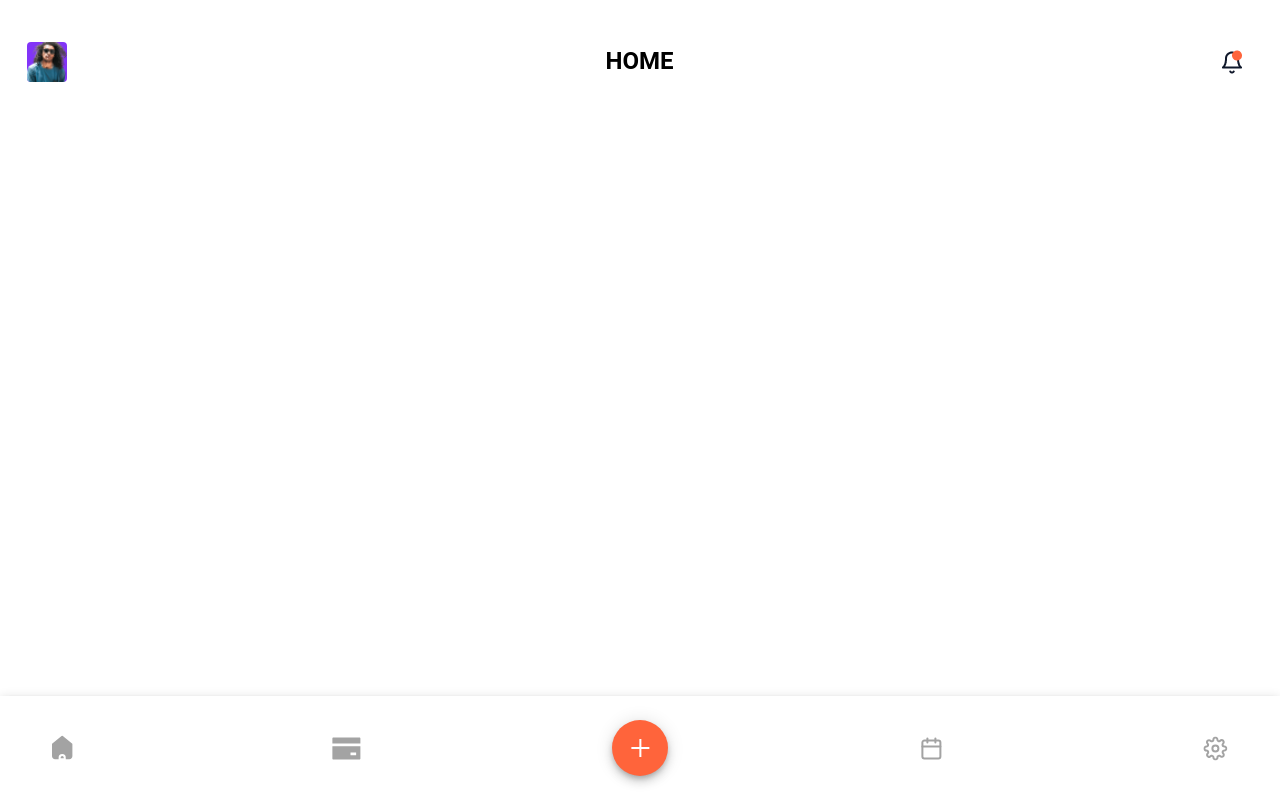
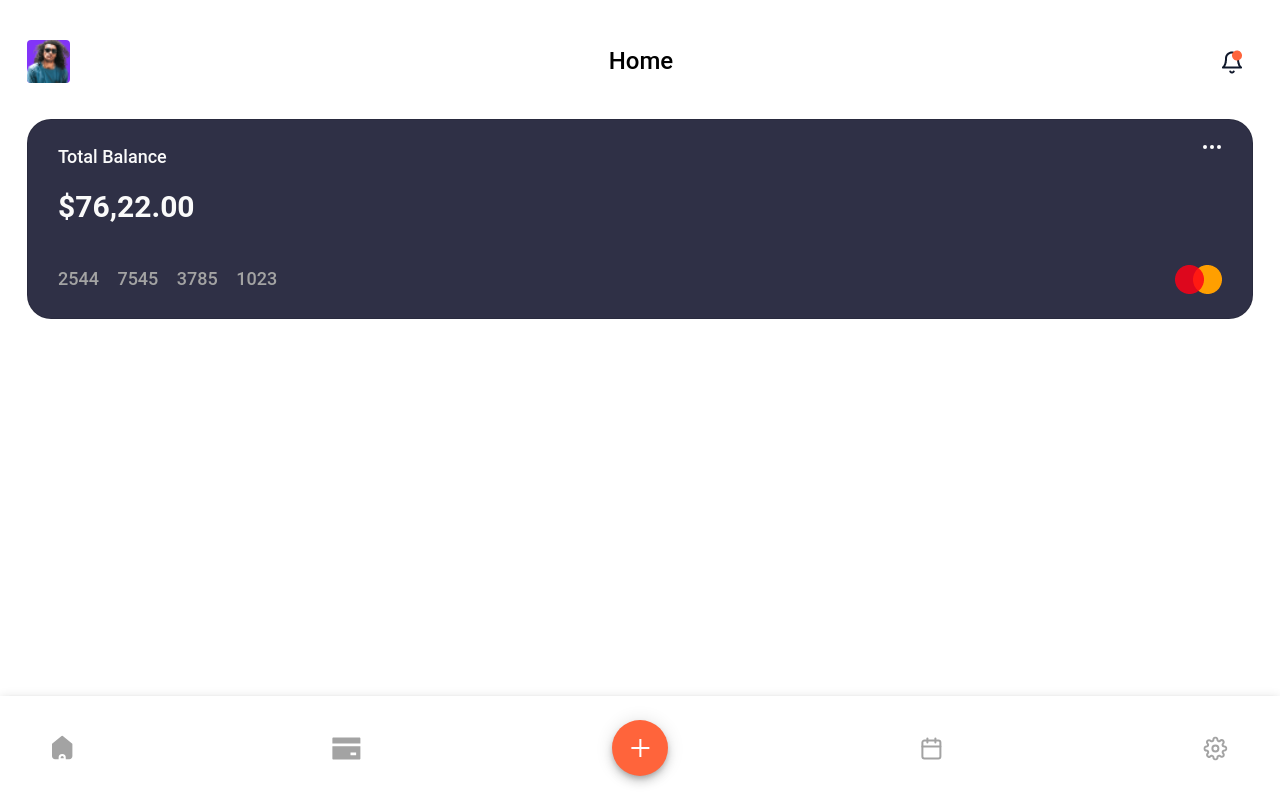
Before and after one commit to Fr13nd4u/expence-tracker, a React (Vite) app: page / in a window 1280 px wide. Built offline with nearby package versions, Linux system fonts and the light colour scheme.

Commit message:
crete credit card component

```diff
--- a/src/App.tsx
+++ b/src/App.tsx
@@ -1,4 +1,3 @@
-// Import necessary dependencies
 import React from "react";
 import { BrowserRouter as Router, Routes, Route } from "react-router-dom";
 import NavMenu from "./components/NavMenu/NavMenu";
--- /dev/null
+++ b/src/components/CreditCard/index.tsx
@@ -0,0 +1,85 @@
+import { FC } from "react";
+import {
+  Stack,
+  Card,
+  CardContent,
+  Typography,
+  IconButton,
+} from "@mui/material";
+
+import credit_icon from "../../assets/credit_icon.png";
+import { SettingsDotsIcon } from "../shared/SVGs";
+
+interface CreditCardProps {
+  credit_number: string;
+  balance: number;
+}
+
+const CreditCard: FC<CreditCardProps> = ({ balance, credit_number }) => {
+  const formatNumberToCurrency = (number: number): string => {
+    const [whole, decimal] = number.toFixed(2).split(".");
+    const formattedNumber = whole.replace(/\B(?=(\d{2})+(?!\d))/g, ",");
+    return `${formattedNumber}.${decimal}`;
+  };
+
+  return (
+    <Card
+      variant="outlined"
+      sx={{
+        background: "#2F3046",
+        borderRadius: "24px",
+        padding: "23px 30px 0",
+        color: "#FAFAFA",
+        marginBottom: "32px",
+      }}
+    >
+      <CardContent
+        sx={{
+          position: "relative",
+          padding: 0,
+        }}
+      >
+        <Typography variant="h6" fontSize={18} marginBottom={2}>
+          Total Balance
+        </Typography>
+        <Typography
+          variant="h4"
+          fontSize={30}
+          fontWeight={700}
+          marginBottom={5}
+        >
+          ${formatNumberToCurrency(balance)}
+        </Typography>
+        <Stack
+          direction="row"
+          justifyContent="space-between"
+          alignItems="center"
+          spacing={0}
+        >
+          <Typography
+            variant="body2"
+            color="#A3A3A3"
+            fontSize={18}
+            fontWeight={500}
+            sx={{ wordSpacing: "14px" }}
+          >
+            {credit_number}
+          </Typography>
+          <img src={credit_icon} alt="credit icon" />
+        </Stack>
+
+        <IconButton
+          sx={{
+            position: "absolute",
+            top: "-16px",
+            right: " -10px",
+          }}
+        >
+          <SettingsDotsIcon />
+        </IconButton>
+      </CardContent>
+    </Card>
+  );
+};
+
+export default CreditCard;
--- a/src/components/HeaderTitle/index.tsx
+++ b/src/components/HeaderTitle/index.tsx
@@ -15,18 +15,16 @@ const HeaderTitle: FC<HeaderTitleProp> = ({ title }) => {
       alignItems="center"
       justifyContent="space-between"
       width="100%"
+      marginBottom="36px"
     >
       <Avatar
         alt="Avatar"
         src={avatar_src}
         variant="rounded"
-        style={{ background: "#8234F8" }}
+        sx={{ background: "#8234F8", width: "43px", height: "43px" }}
       />
 
-      <Typography
-        variant="h5"
-        sx={{ textTransform: "uppercase", fontWeight: 600 }}
-      >
+      <Typography variant="h5" sx={{ fontWeight: 500 }}>
         {title}
       </Typography>
 
--- a/src/components/shared/SVGs.tsx
+++ b/src/components/shared/SVGs.tsx
@@ -126,3 +126,37 @@ export const SettingsIcon: React.FC = () => {
     </svg>
   );
 };
+
+export const SettingsDotsIcon: React.FC = () => {
+  return (
+    <svg
+      width="24"
+      height="24"
+      viewBox="0 0 24 24"
+      fill="none"
+      xmlns="http://www.w3.org/2000/svg"
+    >
+      <path
+        d="M19 13C19.5523 13 20 12.5523 20 12C20 11.4477 19.5523 11 19 11C18.4477 11 18 11.4477 18 12C18 12.5523 18.4477 13 19 13Z"
+        stroke="white"
+        strokeWidth="2"
+        strokeLinecap="round"
+        strokeLinejoin="round"
+      />
+      <path
+        d="M12 13C12.5523 13 13 12.5523 13 12C13 11.4477 12.5523 11 12 11C11.4477 11 11 11.4477 11 12C11 12.5523 11.4477 13 12 13Z"
+        stroke="white"
+        strokeWidth="2"
+        strokeLinecap="round"
+        strokeLinejoin="round"
+      />
+      <path
+        d="M5 13C5.55228 13 6 12.5523 6 12C6 11.4477 5.55228 11 5 11C4.44772 11 4 11.4477 4 12C4 12.5523 4.44772 13 5 13Z"
+        stroke="white"
+        strokeWidth="2"
+        strokeLinecap="round"
+        strokeLinejoin="round"
+      />
+    </svg>
+  );
+};
--- a/src/main.tsx
+++ b/src/main.tsx
@@ -4,7 +4,7 @@ import { ThemeProvider } from "@mui/material/styles";
 
 import App from "./App.tsx";
 import "./index.css";
-import { theme } from "./styles/palette.ts";
+import { theme } from "./styles/theme.ts";
 
 ReactDOM.createRoot(document.getElementById("root")!).render(
   <React.StrictMode>
--- a/src/pages/Home.tsx
+++ b/src/pages/Home.tsx
@@ -1,10 +1,12 @@
 import { FC } from "react";
 import HeaderTitle from "../components/HeaderTitle";
+import CreditCard from "../components/CreditCard";
 
 const Home: FC = () => {
   return (
     <main>
       <HeaderTitle title="Home" />
+      <CreditCard credit_number="2544 7545 3785 1023" balance={7622.0} />
     </main>
   );
 };
--- a/src/styles/palette.ts
+++ b/src/styles/theme.ts
@@ -8,5 +8,8 @@ export const theme = createTheme({
     secondary: {
       main: '#8234F8'
     }
-  }
+  },
+  typography: {
+    fontFamily: 'Roboto, sans-serif',
+  },
 });
```
Also changed, not shown: src/assets/credit_icon.png (added).
